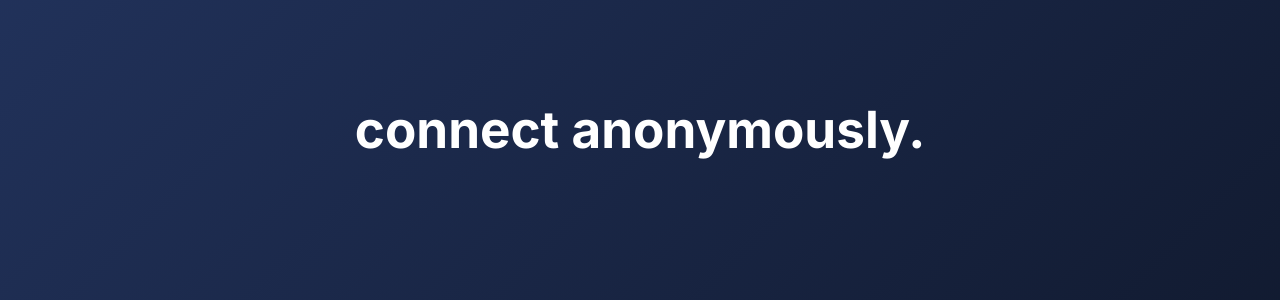
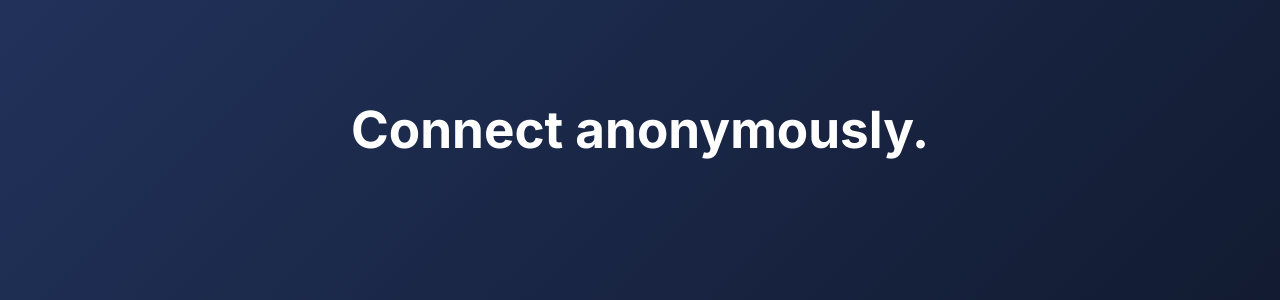
Before and after one commit to rodlaf/afterhours-page, a Jekyll site: the page built from index.html, in a window 1280 px wide. Shown: the part 321-621 px from the top of the page. Built offline with Jekyll 4.4.1, drawn with Linux system fonts in a browser that asks for light colours.

Commit message:
capitalize banner

```diff
--- a/index.html
+++ b/index.html
@@ -6,6 +6,6 @@ title: Afterhours
 {% include navigation.html %}
 <div class="container">
   <div class="banner"">
-    connect anonymously.
+    Connect anonymously.
   </div>
 </div>
```
